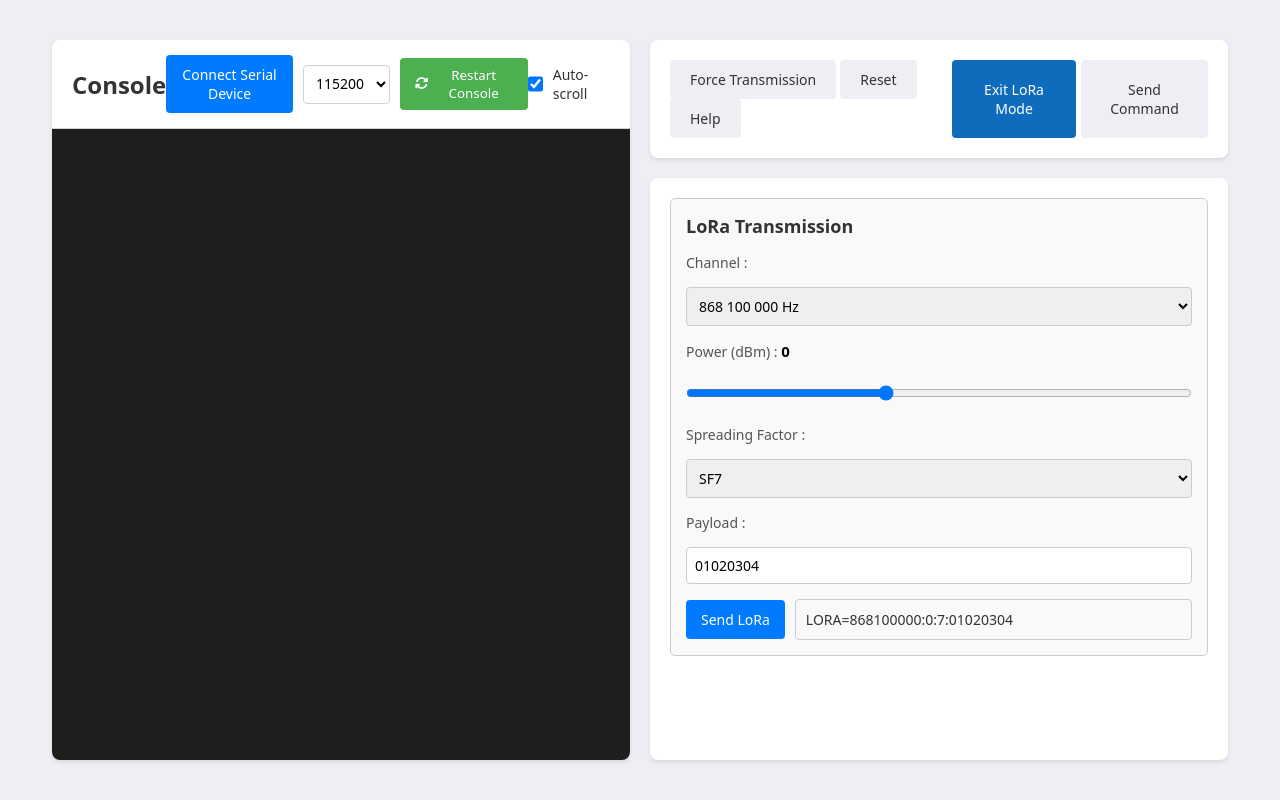
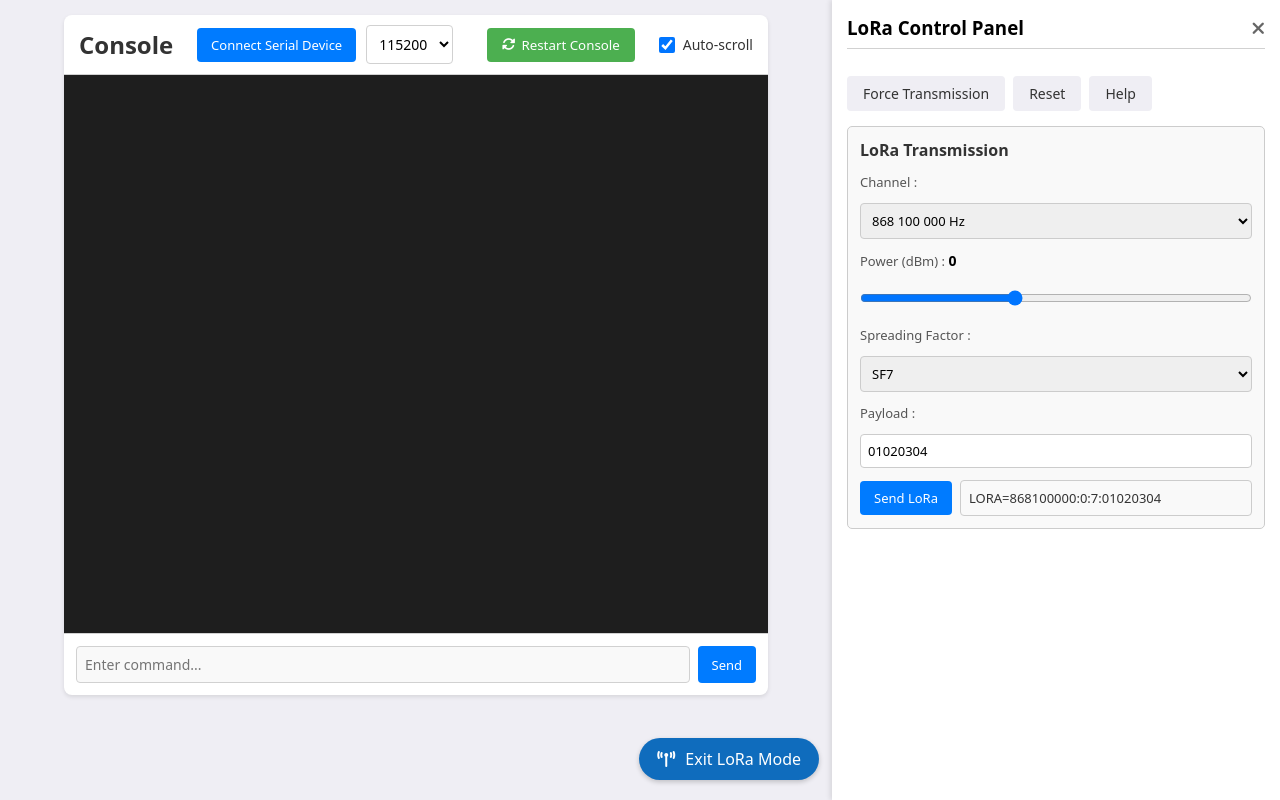
Before and after one commit to SylvainMontagny/stm32wl-serial-webApp, a website with bundled scripts: page src/index.html in a window 1280 px wide. Both pictures are taken after a click on the element "Enter LoRa Mode". Built offline with nearby package versions, Linux system fonts and the light colour scheme; a web font is replaced by a local one.

Commit message:
FEAT : change disposition

```diff
--- a/src/css/styles.css
+++ b/src/css/styles.css
@@ -86,18 +86,30 @@ body {
 
 .main-container {
   display: flex;
-  width: 95%;
-  height: 95vh;
-  gap: 20px;
-  padding: 20px;
-  align-items: stretch;
+  width: 100%;
+  max-width: 1600px; /* Limitation de la largeur maximale */
+  height: 100vh; /* Réduction de la hauteur */
+  position: relative;
+  overflow: hidden;
+  margin: auto; /* Centrage */
+}
+
+.page-container {
+  display: flex;
+  flex-direction: column;
+  width: 100%;
+  position: relative;
+  padding: 15px; /* Réduction du padding */
+  padding-left: 10%;
+  padding-right: 10%;
+  transition: width 0.3s ease-in-out;
 }
 
 .console-header {
   display: flex;
   justify-content: space-between;
   align-items: center;
-  padding: 15px 20px;
+  padding: 10px 15px; /* Réduction du padding */
   border-bottom: 1px solid var(--border-color);
 }
 
@@ -109,7 +121,7 @@ body {
 
 .reload-button {
   margin-left: 10px;
-  background-color: #4CAF50;
+  background-color: #4caf50;
   color: white;
   border: none;
   padding: 8px 15px;
@@ -144,6 +156,7 @@ body {
   border-radius: 8px;
   box-shadow: 0 2px 4px rgba(0, 0, 0, 0.1);
   overflow: hidden;
+  max-height: 85vh;
 }
 
 .commands-container {
@@ -162,8 +175,9 @@ body {
   flex: 1;
   background-color: var(--console-bg);
   color: var(--console-text);
-  padding: 20px;
+  padding: 15px; /* Réduction du padding */
   overflow-y: auto;
+  max-height: auto; /* Limitation de la hauteur */
 }
 
 .message {
@@ -172,37 +186,72 @@ body {
   font-family: "Courier New", Courier, monospace;
 }
 
-
 .action-buttons {
   background-color: white;
-  padding: 20px;
+  padding: 15px; /* Réduction du padding */
   border-radius: 8px;
   box-shadow: 0 2px 4px rgba(0, 0, 0, 0.1);
   display: flex;
   flex-direction: column;
-  gap: 20px;
+  gap: 15px; /* Réduction du gap */
 }
 
-.commands-section{
+.commands-section-panel {
+  position: absolute;
+  top: 0;
+  right: -35%;
+  width: 35%;
+  height: 100vh; /* Ajustement pour correspondre à la hauteur principale */
   background-color: white;
-  padding: 20px;
-  border-radius: 8px;
-  box-shadow: 0 2px 4px rgba(0, 0, 0, 0.1);
+  box-shadow: -2px 0 5px rgba(0, 0, 0, 0.1);
+  transition: right 0.3s ease-in-out;
+  z-index: 10;
+  padding: 15px; /* Réduction du padding */
+  overflow-y: auto;
+}
+
+.commands-section {
   display: flex;
   flex-direction: column;
-  gap: 20px;
-  flex: 1;
+  gap: 15px; /* Réduction du gap */
+}
+
+.panel-header {
+  display: flex;
+  justify-content: space-between;
+  align-items: center;
+  margin-bottom: 12px; /* Réduction de la marge */
+  padding-bottom: 8px; /* Réduction du padding */
+  border-bottom: 1px solid var(--border-color);
+}
+
+.close-panel-btn {
+  background: none;
+  border: none;
+  font-size: 18px;
+  cursor: pointer;
+  color: #666;
+}
+
+.close-panel-btn:hover {
+  color: #333;
+}
+
+.common-commands {
+  display: flex;
+  gap: 8px; /* Réduction du gap */
+  flex-wrap: wrap;
 }
 
 .input-container,
 .input-container-cmd {
   display: flex;
-  gap: 10px;
+  gap: 8px; /* Réduction du gap */
 }
 
 #command-input {
   flex: 1;
-  padding: 10px;
+  padding: 8px; /* Réduction du padding */
   border: 1px solid var(--border-color);
   border-radius: 4px;
   font-size: 14px;
@@ -211,11 +260,11 @@ body {
 .action-buttons {
   display: flex;
   flex-wrap: wrap;
-  gap: 10px;
+  gap: 8px; /* Réduction du gap */
 }
 
 .btn {
-  padding: 10px 20px;
+  padding: 8px 16px; /* Réduction du padding */
   border: none;
   border-radius: 4px;
   cursor: pointer;
@@ -241,12 +290,12 @@ body {
 .toggle-container-cmd {
   display: flex;
   align-items: center;
-  gap: 10px;
+  gap: 8px; /* Réduction du gap */
 }
 
 .toggle-container input[type="checkbox"] {
-  width: 18px;
-  height: 18px;
+  width: 16px; /* Réduction de la taille */
+  height: 16px; /* Réduction de la taille */
   cursor: pointer;
 }
 
@@ -274,9 +323,8 @@ body {
   height: 0;
 }
 
-
 .toggle-container-cmd {
-  padding: 10px 20px;
+  padding: 8px 16px; /* Réduction du padding */
   border: none;
   border-radius: 4px;
   cursor: pointer;
@@ -372,44 +420,43 @@ body {
 
 /* LoRa Configuration Section */
 .lora-configuration {
-  padding: 15px;
+  padding: 12px; /* Réduction du padding */
   border: 1px solid #ccc;
   border-radius: 5px;
   background-color: #f9f9f9;
 }
 
 .lora-configuration h3 {
-  margin-bottom: 15px;
-  font-size: 18px;
+  margin-bottom: 12px; /* Réduction de la marge */
+  font-size: 16px; /* Réduction de la taille */
   color: #333;
 }
 
 .input-container {
-  margin-bottom: 15px;
+  margin-bottom: 12px; /* Réduction de la marge */
   display: flex;
   flex-direction: column;
 }
 
 .input-container-cmd {
   display: flex;
-  background-color: white;
-  padding: 20px;
-  border-radius: 8px;
-  box-shadow: 0 2px 4px rgba(0, 0, 0, 0.1);
-  gap: 10px;
+  padding: 12px;
+  /* background-color: #f8f8f8; */
+  border-top: 1px solid var(--border-color);
+  gap: 8px; /* Réduction du gap */
 }
 
 .input-container label,
 .input-container-cmd label {
-  font-size: 14px;
-  margin-bottom: 5px;
+  font-size: 13px; /* Réduction de la taille */
+  margin-bottom: 4px; /* Réduction de la marge */
   color: #555;
 }
 
 .input-container select,
 .input-container input[type="text"] {
-  padding: 8px;
-  font-size: 14px;
+  padding: 7px; /* Réduction du padding */
+  font-size: 13px; /* Réduction de la taille */
   border: 1px solid #ccc;
   border-radius: 4px;
   width: 100%;
@@ -417,8 +464,8 @@ body {
 }
 
 .input-container-cmd input[type="text"] {
-  padding: 8px;
-  font-size: 14px;
+  padding: 7px; /* Réduction du padding */
+  font-size: 13px; /* Réduction de la taille */
   border: 1px solid #ccc;
   border-radius: 4px;
   width: 100%;
@@ -427,8 +474,8 @@ body {
 }
 
 .input-container input[type="range"] {
-  padding: 8px 0;
-  font-size: 14px;
+  padding: 7px 0; /* Réduction du padding */
+  font-size: 13px; /* Réduction de la taille */
   border: 1px solid #ccc;
   border-radius: 4px;
   width: 100%;
@@ -441,14 +488,14 @@ body {
 
 .input-container span,
 .input-container-cmd span {
-  margin-top: 5px;
+  margin-top: 4px; /* Réduction de la marge */
   font-size: 12px;
   color: #666;
 }
 
 .btn.primary {
-  padding: 10px 15px;
-  font-size: 14px;
+  padding: 8px 14px; /* Réduction du padding */
+  font-size: 13px; /* Réduction de la taille */
   color: #fff;
   background-color: #007bff;
   border: none;
@@ -463,20 +510,20 @@ body {
 #lora-power-value {
   font-weight: bold;
   color: black;
-  font-size: 15px;
+  font-size: 14px; /* Réduction de la taille */
 }
 
 .lora-preview-container {
   display: flex;
   flex-direction: row;
-  gap: 10px;
+  gap: 8px; /* Réduction du gap */
   align-items: center;
 }
 
 .command-preview {
   flex-grow: 1;
-  padding: 10px;
-  font-size: 14px;
+  padding: 8px; /* Réduction du padding */
+  font-size: 13px; /* Réduction de la taille */
   color: #333;
   background-color: #f9f9f9;
   border: 1px solid #ccc;
@@ -484,6 +531,29 @@ body {
   white-space: nowrap;
   overflow: hidden;
   text-overflow: ellipsis;
+}
+
+.lora-toggle-btn {
+  position: fixed;
+  bottom: 20px; /* Remonté légèrement */
+  right: 20px; /* Déplacé légèrement */
+  background-color: var(--primary-color);
+  color: white;
+  padding: 10px 18px; /* Réduction de la taille */
+  border-radius: 25px;
+  box-shadow: 0 2px 5px rgba(0, 0, 0, 0.2);
+  cursor: pointer;
+  transition: all 0.3s ease;
+  z-index: 9;
+}
+
+.lora-toggle-btn:hover {
+  background-color: #0d5ca3;
+  transform: translateY(-2px);
+}
+
+.lora-toggle-btn i {
+  margin-right: 6px; /* Réduction de la marge */
 }
 
 @media (max-width: 768px) {
@@ -496,28 +566,37 @@ body {
   .commands-container {
     width: 100%;
   }
+
+  .page-container {
+    width: 100% !important;
+    padding: 10px; /* Réduction supplémentaire du padding pour mobile */
+  }
+
+  .commands-section-panel {
+    width: 75%;
+    right: -75%;
+  }
+
+  .lora-toggle-btn.panel-open {
+    right: 75%;
+  }
 }
-
-
-
-
-
 
 /* Snackbar Styles */
 #snackbar {
   visibility: hidden;
-  min-width: 250px;
+  min-width: 220px; /* Réduction de la largeur */
   background-color: white;
   color: black;
   text-align: center;
   box-shadow: #d1d1d1 0px 0px 5px;
   border-radius: 2px;
-  padding: 16px;
+  padding: 12px; /* Réduction du padding */
   position: fixed;
   z-index: 1;
-  left: 30px;
-  bottom: 30px;
-  font-size: 17px;
+  left: 20px; /* Déplacé légèrement */
+  bottom: 20px; /* Déplacé légèrement */
+  font-size: 15px; /* Réduction de la taille */
 }
 
 #snackbar.auto-close {
@@ -533,8 +612,8 @@ body {
 }
 
 #snackbar button {
-  margin-left: 10px;
-  padding: 8px 16px;
+  margin-left: 8px; /* Réduction de la marge */
+  padding: 6px 12px; /* Réduction du padding */
   background-color: var(--primary-color);
   color: #fff;
   border: none;
@@ -548,7 +627,7 @@ body {
     opacity: 0;
   }
   to {
-    bottom: 30px;
+    bottom: 20px; /* Ajusté pour correspondre à la position */
     opacity: 1;
   }
 }
@@ -559,14 +638,14 @@ body {
     opacity: 0;
   }
   to {
-    bottom: 30px;
+    bottom: 20px; /* Ajusté pour correspondre à la position */
     opacity: 1;
   }
 }
 
 @-webkit-keyframes fadeout {
   from {
-    bottom: 30px;
+    bottom: 20px; /* Ajusté pour correspondre à la position */
     opacity: 1;
   }
   to {
@@ -577,7 +656,7 @@ body {
 
 @keyframes fadeout {
   from {
-    bottom: 30px;
+    bottom: 20px; /* Ajusté pour correspondre à la position */
     opacity: 1;
   }
   to {
--- a/src/index.html
+++ b/src/index.html
@@ -12,6 +12,7 @@
   </head>
   <body>
     <div class="main-container">
+      <div class="page-container" id="page-container">
         <div class="console-container">
           <div class="console-header">
             <h2>Console</h2>
@@ -45,11 +46,34 @@
           <div id="serial-messages-container">
             <div class="message"></div>
           </div>
+
+          <!-- Send Command déplacé ici, sous la console -->
+          <div class="input-container-cmd">
+            <input
+              type="text"
+              id="command-input"
+              placeholder="Enter command..."
+            />
+            <button class="btn primary" id="send-command">Send</button>
+          </div>
         </div>
 
-      <div class="commands-container">
-        <div class="action-buttons">
-          <div class="buttons-section">
+        <!-- Bouton LoRa Mode en bas à droite -->
+        <div class="lora-toggle-btn" id="toggle-lora-panel">
+          <i class="fas fa-broadcast-tower"></i> Enter LoRa Mode
+        </div>
+      </div>
+
+      <!-- Panel commands-section qui arrive de la droite -->
+      <div class="commands-section-panel" id="commands-section-panel">
+        <div class="commands-section">
+          <div class="panel-header">
+            <h3>LoRa Control Panel</h3>
+            <button class="close-panel-btn" id="close-panel">
+              <i class="fas fa-times"></i>
+            </button>
+          </div>
+
           <div class="common-commands">
             <button class="btn secondary" id="transmission">
               Force Transmission
@@ -58,41 +82,6 @@
             <button class="btn secondary" id="help">Help</button>
           </div>
 
-            <div class="hidden-buttons">
-              <div class="toggle-container-cmd" id="enter-lora-mode-container">
-                <input type="checkbox" id="enter-lora-mode" />
-                <label
-                  for="enter-lora-mode"
-                  class="toggle-btn-cmd"
-                  id="enter-lora-mode-label"
-                >
-                  Enter LoRa Mode
-                </label>
-              </div>
-
-              <div
-                class="toggle-container-cmd"
-                id="enter-send-command-container"
-              >
-                <input type="checkbox" id="enter-send-command" />
-                <label for="enter-send-command" class="toggle-btn-cmd">
-                  Send Command
-                </label>
-              </div>
-            </div>
-          </div>
-        </div>
-
-        <div class="input-container-cmd hidden">
-          <input
-            type="text"
-            id="command-input"
-            placeholder="Enter command..."
-          />
-          <button class="btn primary" id="send-command">Send</button>
-        </div>
-
-        <div class="commands-section hidden">
           <div class="lora-configuration">
             <h3>LoRa Transmission</h3>
             <div class="input-container">
--- a/src/js/main.js
+++ b/src/js/main.js
@@ -1,5 +1,3 @@
-// main.js
-
 import SerialScaleController from "./SerialScaleController.js";
 
 const serialScaleController = new SerialScaleController();
@@ -24,6 +22,9 @@ document.addEventListener("DOMContentLoaded", () => {
   if (reloadButton) {
     reloadButton.addEventListener("click", window.reloadPageWithCacheClear);
   }
+
+  // Initialisation du panneau LoRa
+  initLoraPanel();
 });
 
 connect.addEventListener("pointerdown", () => {
@@ -107,6 +108,79 @@ document
     }
   });
 
+// Fonction pour initialiser le panneau LoRa coulissant
+function initLoraPanel() {
+  const pageContainer = document.getElementById("page-container");
+  const commandsSectionPanel = document.getElementById(
+    "commands-section-panel"
+  );
+  const toggleLoraPanel = document.getElementById("toggle-lora-panel");
+  const closePanel = document.getElementById("close-panel");
+  let isPanelOpen = false;
+
+  // Vérifier que tous les éléments sont présents
+  if (
+    !pageContainer ||
+    !commandsSectionPanel ||
+    !toggleLoraPanel ||
+    !closePanel
+  ) {
+    console.error("Éléments manquants pour le panneau LoRa");
+    return;
+  }
+
+  // Fermer le panneau par défaut
+  commandsSectionPanel.style.right = "-35%";
+  pageContainer.style.width = "100%";
+
+  // Fonction pour basculer le panneau
+  function togglePanel() {
+    if (!isPanelOpen) {
+      // Afficher le panneau
+      commandsSectionPanel.style.right = "0";
+      pageContainer.style.width = "65%";
+      pageContainer.style.paddingLeft = "5%";
+      pageContainer.style.paddingRight = "5%";
+      toggleLoraPanel.style.right = "36%";
+      toggleLoraPanel.innerHTML =
+        '<i class="fas fa-broadcast-tower"></i> Exit LoRa Mode';
+      // Activer le mode LoRa
+      serialScaleController.writeToPort("lora");
+    } else {
+      // Masquer le panneau
+      commandsSectionPanel.style.right = "-35%";
+      pageContainer.style.width = "100%";
+      pageContainer.style.paddingLeft = "10%";
+      pageContainer.style.paddingRight = "10%";
+      toggleLoraPanel.style.right = "30px";
+      toggleLoraPanel.innerHTML =
+        '<i class="fas fa-broadcast-tower"></i> Enter LoRa Mode';
+      // Désactiver le mode LoRa (reset)
+      serialScaleController.writeToPort("r");
+    }
+    isPanelOpen = !isPanelOpen;
+  }
+
+  // Écouteurs d'événements pour l'ouverture/fermeture du panneau
+  toggleLoraPanel.addEventListener("click", togglePanel);
+  closePanel.addEventListener("click", togglePanel);
+
+  // Adaptation pour le responsive
+  window.addEventListener("resize", function () {
+    if (window.innerWidth <= 768 && isPanelOpen) {
+      toggleLoraPanel.classList.add("panel-open");
+    } else {
+      toggleLoraPanel.classList.remove("panel-open");
+    }
+  });
+
+  // Initialiser la prévisualisation de commande LoRa
+  updateLoraCommandPreview();
+}
+
+// Suppression du code précédent pour le toggle des panels
+// Le code suivant est maintenant remplacé par la fonction initLoraPanel()
+/*
 // Toggle visibility of panels
 const inputContainer = document.querySelector(".input-container-cmd");
 const loraTransmissionPanel = document.querySelector(".commands-section");
@@ -140,3 +214,4 @@ document.querySelectorAll(".toggle-container-cmd").forEach((container) => {
     }
   });
 });
+*/
```
Lines whose indentation alone changed are shown as unchanged.
